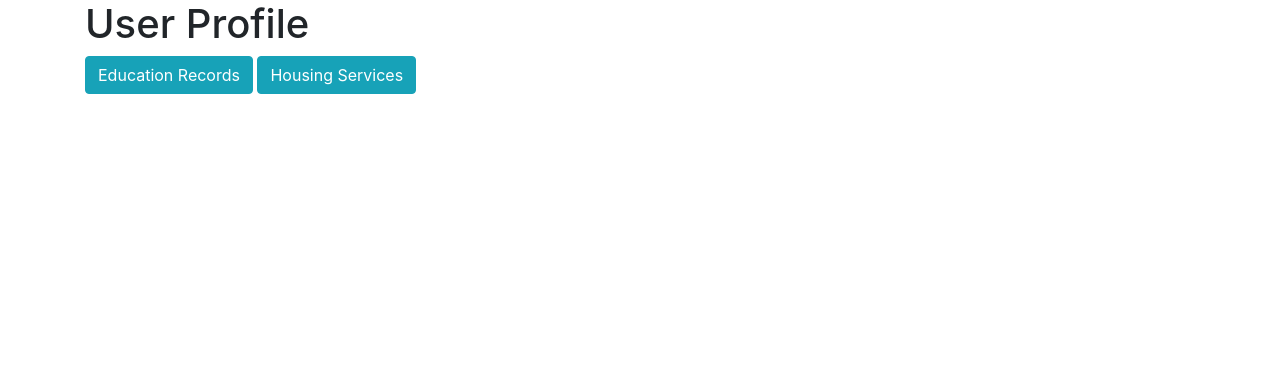
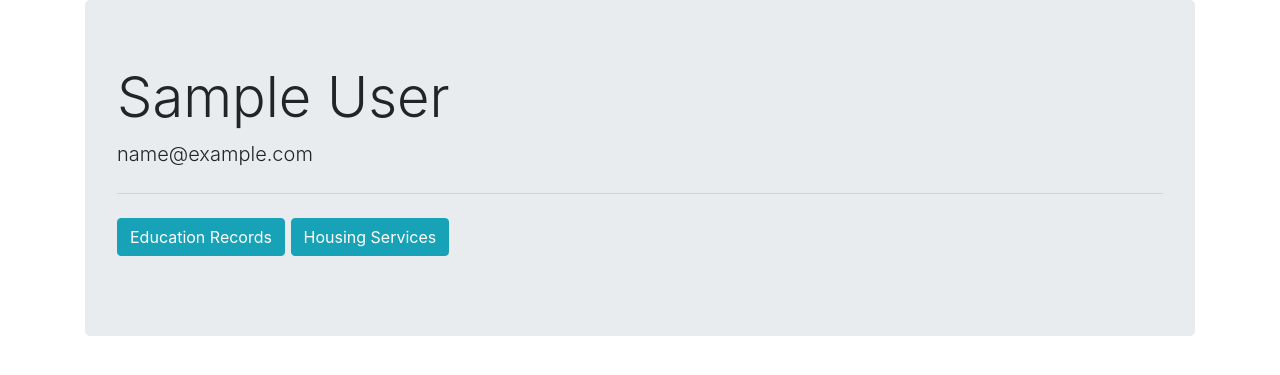
Before and after one commit to deyixtan/jackednroses, a Flask app: page /account in a window 1280 px wide. Shown: the part 56-431 px from the top of the page. Run offline with Flask 2, Linux system fonts and the light colour scheme; the visitor is signed in with stand-in values (Sample User, id 1); data comes from the database, SQL or seed files in the repository; some libraries are stand-ins or nearby versions.

Commit message:
Updated account page to include name and email

```diff
--- a/webapp/core/views.py
+++ b/webapp/core/views.py
@@ -1,6 +1,6 @@
 # webapp/core/views.py
 from flask import render_template, request
-from flask_login import login_required
+from flask_login import current_user, login_required
 from webapp.core import core
 
 @core.route("/")
@@ -11,4 +11,4 @@ def index():
 @core.route("/account")
 @login_required
 def account():
-    return render_template("account.html")
+    return render_template("account.html", user=current_user)
--- a/webapp/templates/account.html
+++ b/webapp/templates/account.html
@@ -5,7 +5,13 @@
 {% endblock %}
 
 {% block content %}
-    <h1>User Profile</h1>
-    <a class="btn btn-info" href="{{ url_for('edurec.index') }}">Education Records</a>
-    <a class="btn btn-info" href="{{ url_for('uhms.index') }}">Housing Services</a>
+    <div class="jumbotron">
+        <h1 class="display-4">{{ user.name }}</h1>
+        <p class="lead">{{ user.email }}</p>
+        <hr class="my-4">
+        <p class="lead">
+            <a class="btn btn-info" href="{{ url_for('edurec.index') }}">Education Records</a>
+            <a class="btn btn-info" href="{{ url_for('uhms.index') }}">Housing Services</a>
+        </p>
+    </div>
 {% endblock %}
```
